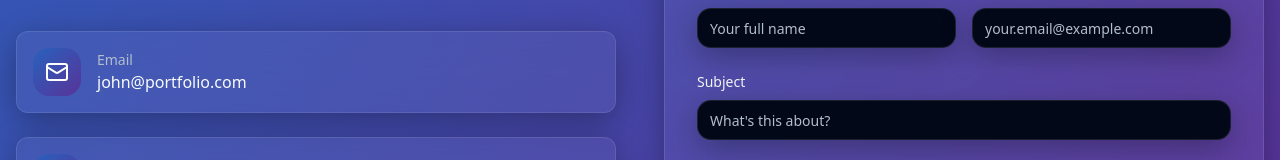
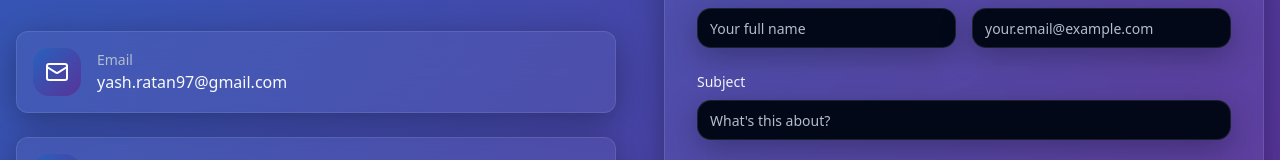
Before and after one commit to yashratan/my-portfolio, a React (Vite) app: page / in a window 1280 px wide. Shown: the part 3754-3914 px from the top of the page. Built offline with nearby package versions, Linux system fonts and the light colour scheme.

Commit message:
updated email

```diff
--- a/src/components/portfolio/Contact.tsx
+++ b/src/components/portfolio/Contact.tsx
@@ -42,8 +42,8 @@ const Contact = () => {
     {
       icon: Mail,
       label: "Email",
-      value: "john@portfolio.com",
-      href: "mailto:john@portfolio.com"
+      value: "yash.ratan97@gmail.com",
+      href: "mailto:yash.ratan97@gmail.com"
     },
     {
       icon: Phone,
@@ -81,7 +81,7 @@ const Contact = () => {
     {
       icon: Mail,
       label: "Email",
-      href: "mailto:john@portfolio.com",
+      href: "mailto:yash.ratan97@gmail.com",
       color: "hover:text-red-400"
     }
   ];
```
